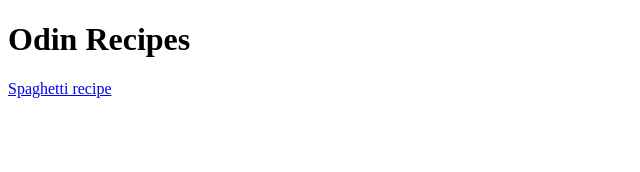
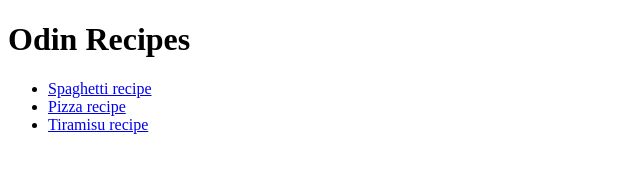
Before and after one commit to IlyaAmadeus/odin-recipes, a plain HTML site: page index.html in a window 1280 px wide. Shown: the whole page, without its empty margins (0-640 px from the left). Drawn offline with Linux system fonts and the light colour scheme.

Commit message:
Add links on a homepage to new recipes

```diff
--- a/index.html
+++ b/index.html
@@ -6,6 +6,10 @@
     </head>
     <body>
         <h1>Odin Recipes</h1>
-        <a href="./recipes/spaghetti.html" target="_blank" rel="noopener noreferrer">Spaghetti recipe</a>
+        <ul>
+            <li><a href="./recipes/spaghetti.html" target="_blank" rel="noopener noreferrer">Spaghetti recipe</a></li>
+            <li><a href="./recipes/pizza.html" target="_blank" rel="noopener noreferrer">Pizza recipe</a></li>
+            <li><a href="./recipes/tiramisu.html" target="_blank" rel="noopener noreferrer">Tiramisu recipe</a></li>
+        </ul>
     </body>
 </html>
```
